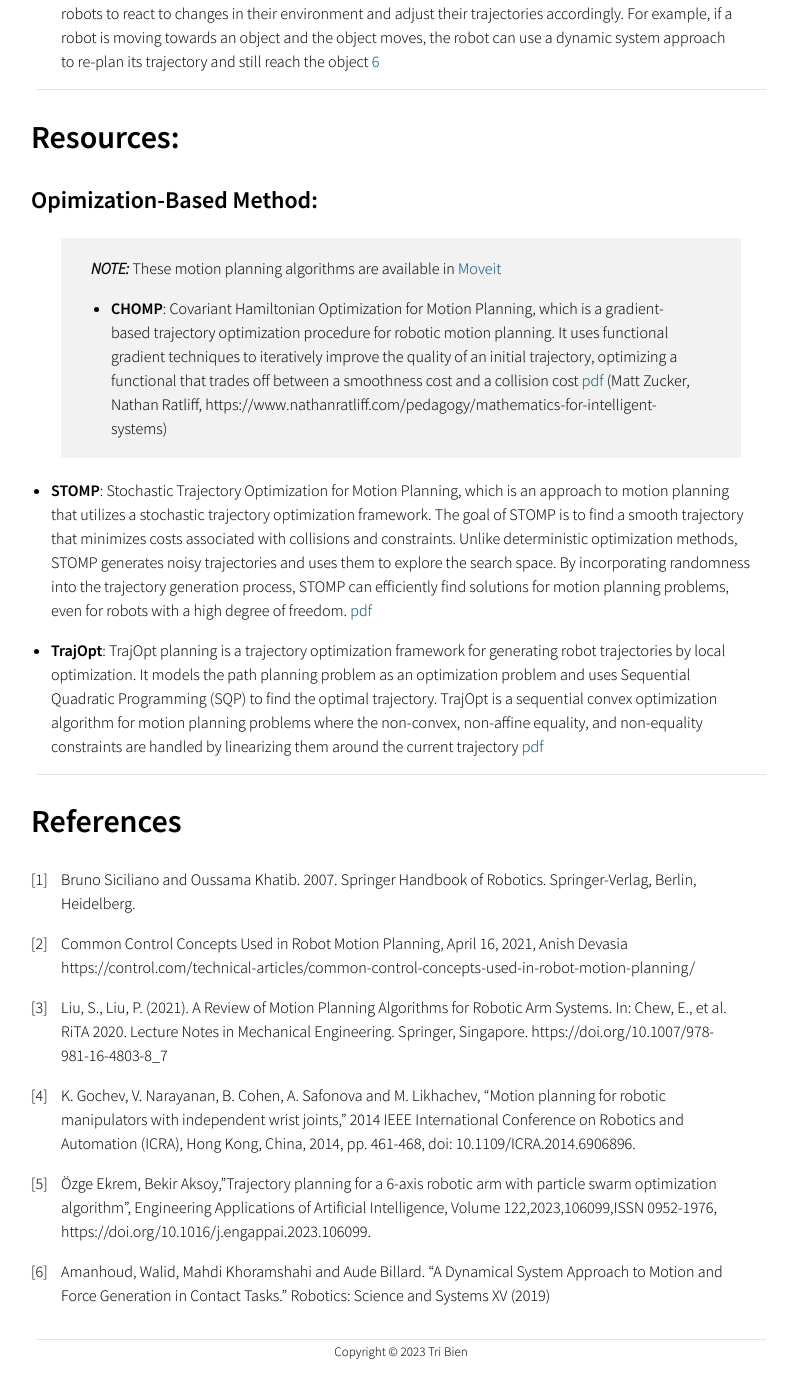
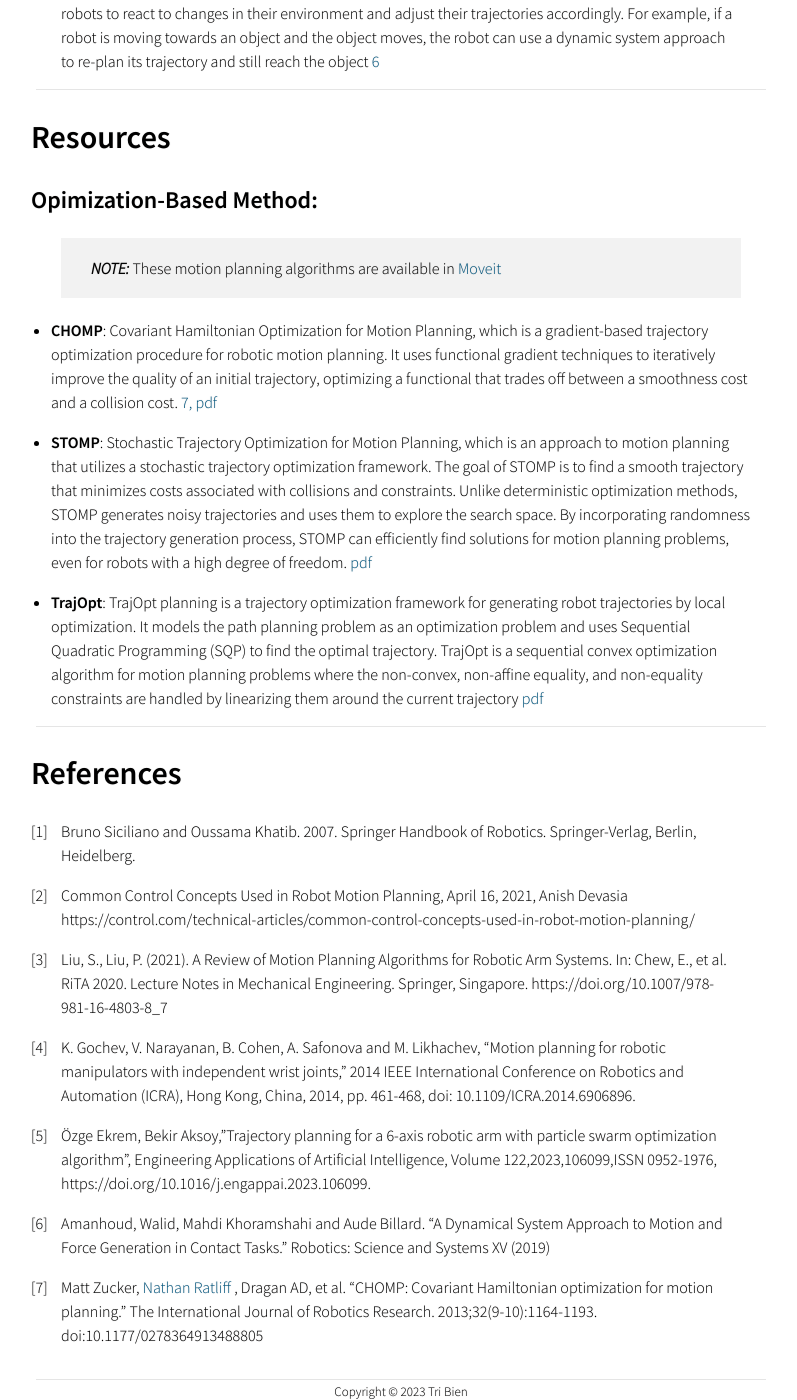
Before and after one commit to robotlabvn/robotlabvn.github.io, a Jekyll site: the page built from _posts/2023-07-27-motion-planning-robotics.md, in a window 1280 px wide and 1400 px high, scrolled down 1162 px. Shown: the whole window, without its empty margins (239-1036 px from the left). Built offline with Jekyll 4.4.1, drawn with Linux system fonts in a browser that asks for light colours; before the commit the page ends 2522 px from its top, so only the background shows below that; some of the changed lines change nothing that is shown; some of the changed text lies outside the part shown.

Commit message:
add optimization based methods

```diff
--- a/_config.yml
+++ b/_config.yml
@@ -1,4 +1,4 @@
-title: Just a simple Robotics blog
+title: A minimalism Robotics blog
 author: Tri Bien
 subtitle: Robotics Lab Blog for everyone
 
--- a/_posts/2023-07-27-motion-planning-robotics.md
+++ b/_posts/2023-07-27-motion-planning-robotics.md
@@ -34,11 +34,12 @@
 generate motion and force for contact tasks. This approach is useful because it allows robots to react to changes in their environment and adjust their trajectories accordingly. For example, if a robot is moving towards an object and the object moves, the robot can use a dynamic system approach to re-plan  its trajectory and still reach the object [6](https://www.roboticsproceedings.org/rss15/p21.pdf)
 
 ---
-# Resources:
+# Resources
 ## Opimization-Based Method:
 > **_NOTE:_**  These motion planning algorithms are available in [Moveit](https://ros-planning.github.io/moveit_tutorials/doc/chomp_planner/chomp_planner_tutorial.html)
-- **CHOMP**: Covariant Hamiltonian Optimization for Motion Planning, which is a gradient-based trajectory optimization procedure for robotic motion planning. It uses functional gradient techniques to iteratively improve the quality of an initial trajectory, optimizing a functional that trades off between a smoothness cost and a collision cost [pdf](https://www.ri.cmu.edu/pub_files/2013/5/CHOMP_IJRR.pdf)
-(Matt Zucker, Nathan Ratliff, https://www.nathanratliff.com/pedagogy/mathematics-for-intelligent-systems)
+
+- **CHOMP**: Covariant Hamiltonian Optimization for Motion Planning, which is a gradient-based trajectory optimization procedure for robotic motion planning. It uses functional gradient techniques to iteratively improve the quality of an initial trajectory, optimizing a functional that trades off between a smoothness cost and a collision cost.
+[7, pdf](https://www.ri.cmu.edu/pub_files/2013/5/CHOMP_IJRR.pdf)
 
 - **STOMP**: Stochastic Trajectory Optimization for Motion Planning, which is an approach to motion planning that utilizes a stochastic trajectory optimization framework. The goal of STOMP is to find a smooth trajectory that minimizes costs associated with collisions and constraints. Unlike deterministic optimization methods, STOMP generates noisy trajectories and uses them to explore the search space. By incorporating randomness into the trajectory generation process, STOMP can efficiently find solutions for motion planning problems, even for robots with a high degree of freedom. [pdf](http://ros.fei.edu.br/roswiki/attachments/Papers(2f)ICRA2011_Kalakrishnan/kalakrishnan_icra2011.pdf)
 
@@ -61,3 +62,5 @@
 https://doi.org/10.1016/j.engappai.2023.106099.
 
 6. Amanhoud, Walid, Mahdi Khoramshahi and Aude Billard. “A Dynamical System Approach to Motion and Force Generation in Contact Tasks.” Robotics: Science and Systems XV (2019)
+
+7. Matt Zucker, [Nathan Ratliff](https://www.nathanratliff.com/pedagogy/mathematics-for-intelligent-systems) , Dragan AD, et al. "CHOMP: Covariant Hamiltonian optimization for motion planning." The International Journal of Robotics Research. 2013;32(9-10):1164-1193. doi:10.1177/0278364913488805
```
